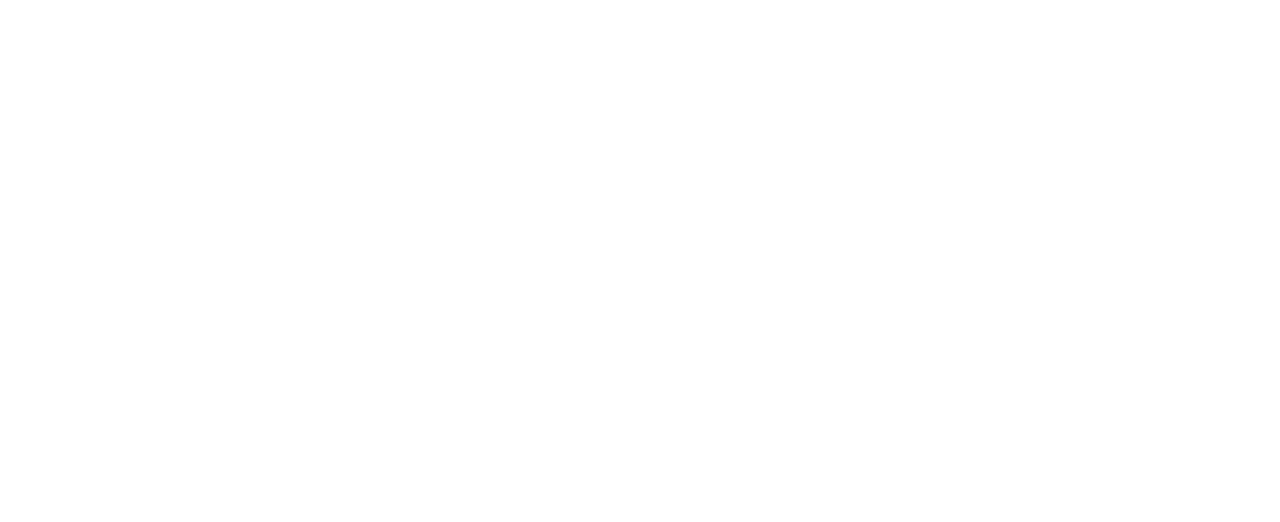
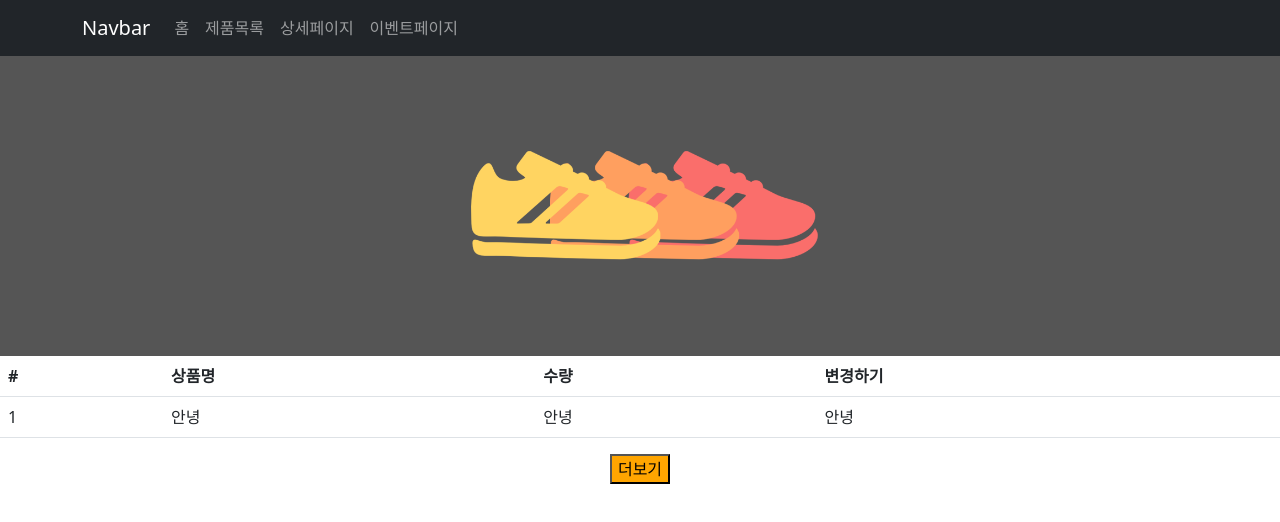
Before and after one commit to 2022IHU/reaact-shopping, a React (Create React App) app: page /cart in a window 1280 px wide. Before the commit this address had no page. Shown: the top 522 px of the page. Built offline with nearby package versions, Linux system fonts and the light colour scheme.

Commit message:
react-shopping-ex1

```diff
--- a/src/App.js
+++ b/src/App.js
@@ -7,6 +7,7 @@ import One from './Component/One';
 import Two from './Component/Two';
 import data from './Data';
 import { useState } from 'react';
+import Cart from './Component/Cart';
 
 function App() {
   const [shoes, setShoes] = useState(data);
@@ -21,6 +22,7 @@ function App() {
             <Route path="one" element={<One />} />
             <Route path="two" element={<Two />} />
           </Route>
+          <Route path="/cart" element={<Cart />} />
         </Route>
       </Routes>
     </>
--- a/src/App.scss
+++ b/src/App.scss
@@ -23,8 +23,8 @@
 }
 .shoescontainer {
   text-align: center;
-  .shoesbtn {
-    background-color: orange;
-    display: inline-block;
-  }
 }
+.shoesbtn {
+  background-color: orange;
+  display: inline-block;
+}
--- /dev/null
+++ b/src/Component/Cart.js
@@ -0,0 +1,26 @@
+import { Table } from 'react-bootstrap';
+
+export default function Cart() {
+  return (
+    <div>
+      <Table>
+        <thead>
+          <tr>
+            <th>#</th>
+            <th>상품명</th>
+            <th>수량</th>
+            <th>변경하기</th>
+          </tr>
+        </thead>
+        <tbody>
+          <tr>
+            <td>1</td>
+            <td>안녕</td>
+            <td>안녕</td>
+            <td>안녕</td>
+          </tr>
+        </tbody>
+      </Table>
+    </div>
+  );
+}
--- a/src/Component/Detail.js
+++ b/src/Component/Detail.js
@@ -3,17 +3,30 @@ import { useEffect, useState } from 'react';
 import { Col, Container, Row, Nav } from 'react-bootstrap';
 import { useParams } from 'react-router-dom';
 import '../App.scss';
+import styles from '../CssModule/Detail.module.scss';
 
 export default function Detail(props) {
   // let [modal, setModal] = useState(true);
   // let [num, setNum] = useState('');
   let [탭, 탭변경] = useState(0);
+  const [fadetap, setFadetap] = useState('');
+  const [fadetap1, setFadetap1] = useState('');
 
   let { id } = useParams();
   let findshoes = props.shoes.find(function (x) {
     return x.id == id;
   });
   const number = Number(id);
+
+  useEffect(() => {
+    setTimeout(() => {
+      setFadetap1(`${styles.end2}`);
+    }, 100);
+
+    return () => {
+      setFadetap1('');
+    };
+  }, []);
 
   // useEffect(() => {
   //   setTimeout(() => {
@@ -27,7 +40,7 @@ export default function Detail(props) {
   // }, [num]);
 
   return (
-    <Container className="Container">
+    <Container className={`${styles.start2} ${fadetap1}`}>
       {/* {modal == true ? (
         <div className="alert alert-warning">2초 이내 구매시 할인</div>
       ) : null} */}
@@ -81,11 +94,25 @@ export default function Detail(props) {
         </Nav.Item>
       </Nav>
 
-      <TabContent 탭={탭} />
+      <TabContent
+        탭={탭}
+        fadetap={fadetap}
+        setFadetap={setFadetap}
+        shoes={props.shoes}
+      />
     </Container>
   );
 }
-function TabContent({ 탭 }) {
+function TabContent({ 탭, fadetap, setFadetap, shoes }) {
+  useEffect(() => {
+    setTimeout(() => {
+      setFadetap(`${styles.end1}`);
+    }, 100);
+
+    return () => {
+      setFadetap('');
+    };
+  }, [탭]);
   // if (props.탭 == 0) {
   //   return <div className="tap">내용0</div>;
   // } else if (props.탭 == 1) {
@@ -93,5 +120,11 @@ function TabContent({ 탭 }) {
   // } else if (props.탭 == 2) {
   //   return <div className="tap">내용2</div>;
   // }
-  return [<div>내용0</div>, <div>내용1</div>, <div>내용2</div>][탭];
+  return (
+    <div className={`${styles.start1} ${fadetap}`}>
+      <div className="tap">
+        {[<div>{shoes[0].title}</div>, <div>내용1</div>, <div>내용2</div>][탭]}
+      </div>
+    </div>
+  );
 }
--- a/src/Component/Main.js
+++ b/src/Component/Main.js
@@ -3,13 +3,10 @@ import { Container, Nav, Navbar } from 'react-bootstrap';
 import { useNavigate, Outlet } from 'react-router-dom';
 import '../img/bg.png';
 import '../App.scss';
-import axios from 'axios';
-import { useState } from 'react';
+import ShoesBtn from './ShoesBtn';
 
-export default function Main(props) {
+export default function Main({ shoes, setShoes }) {
   let navigate = useNavigate();
-  const [count, setCount] = useState(1);
-  const [loading, setLoading] = useState(null);
 
   return (
     <div className="App">
@@ -50,37 +47,7 @@ export default function Main(props) {
       </Navbar>
       <div className="main-bg"></div>
       <Outlet></Outlet>
-      <div className="shoescontainer">
-        {count <= 3 ? (
-          <button
-            className="shoesbtn"
-            onClick={() => {
-              setCount(count + 1);
-              setLoading(true);
-              axios
-                .get(
-                  'https://codingapple1.github.io/shop/data' +
-                    (count + 1) +
-                    '.json'
-                )
-                .then(결과 => {
-                  setLoading(false);
-                  const shoesCopy = [...props.shoes, ...결과.data];
-                  props.setShoes(shoesCopy);
-                  console.log(결과.data);
-                })
-                .catch(() => {
-                  setLoading(false);
-                  alert('데이터를 가져오지 못했습니다.');
-                });
-            }}
-          >
-            더보기
-          </button>
-        ) : null}
-
-        {loading === true ? <h2>Loading...</h2> : null}
-      </div>
+      <ShoesBtn shoes={shoes} setShoes={setShoes} />
     </div>
   );
 }
--- /dev/null
+++ b/src/Component/ShoesBtn.js
@@ -0,0 +1,40 @@
+import axios from 'axios';
+import { useState } from 'react';
+import '../App.scss';
+
+export default function ShoesBtn({ shoes, setShoes }) {
+  const [count, setCount] = useState(1);
+  const [loading, setLoading] = useState(null);
+  const [btnhide, setbtnhide] = useState(true);
+
+  return (
+    <div className="shoescontainer">
+      {count <= 3 ? (
+        <button
+          className="shoesbtn"
+          onClick={() => {
+            setCount(count + 1);
+            setLoading(true);
+            console.log(count);
+            axios
+              .get('https://codingapple1.github.io/shop/data' + (count + 1) + '.json')
+              .then(결과 => {
+                setLoading(false);
+                const shoesCopy = [...shoes, ...결과.data];
+                setShoes(shoesCopy);
+                console.log(결과.data);
+              })
+              .catch(() => {
+                setLoading(false);
+                alert('데이터를 가져오지 못했습니다.');
+              });
+          }}
+        >
+          더보기
+        </button>
+      ) : null}
+
+      {loading === true ? <h2>Loading...</h2> : null}
+    </div>
+  );
+}
--- /dev/null
+++ b/src/CssModule/Detail.module.scss
@@ -0,0 +1,14 @@
+.start1 {
+  opacity: 0;
+}
+.end1 {
+  opacity: 1;
+  transition: opacity 0.5s;
+}
+.start2 {
+  opacity: 0;
+}
+.end2 {
+  opacity: 1;
+  transition: opacity 0.5s;
+}
```
Also changed, not shown: 1 other file (tests, documents, lock files or other folders).
